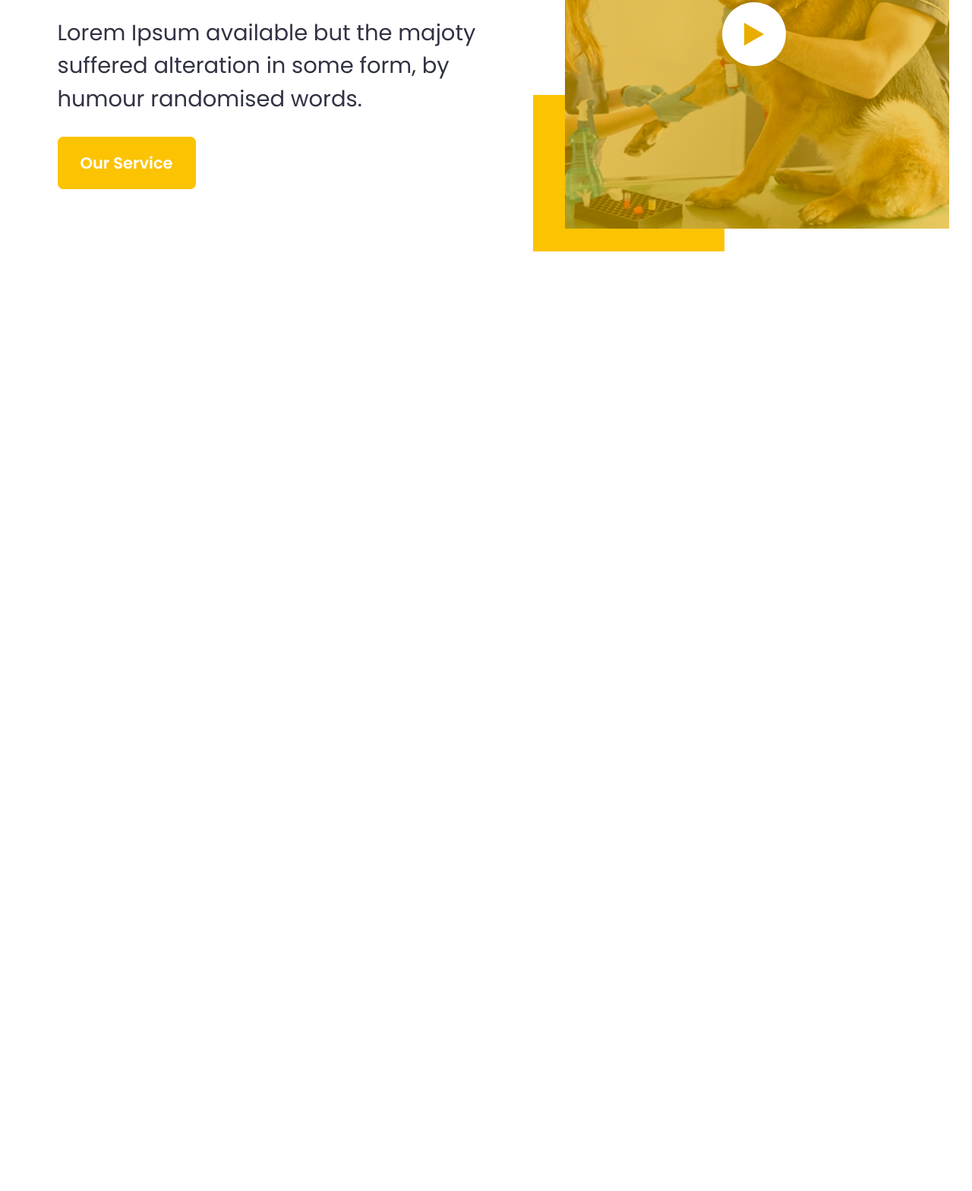
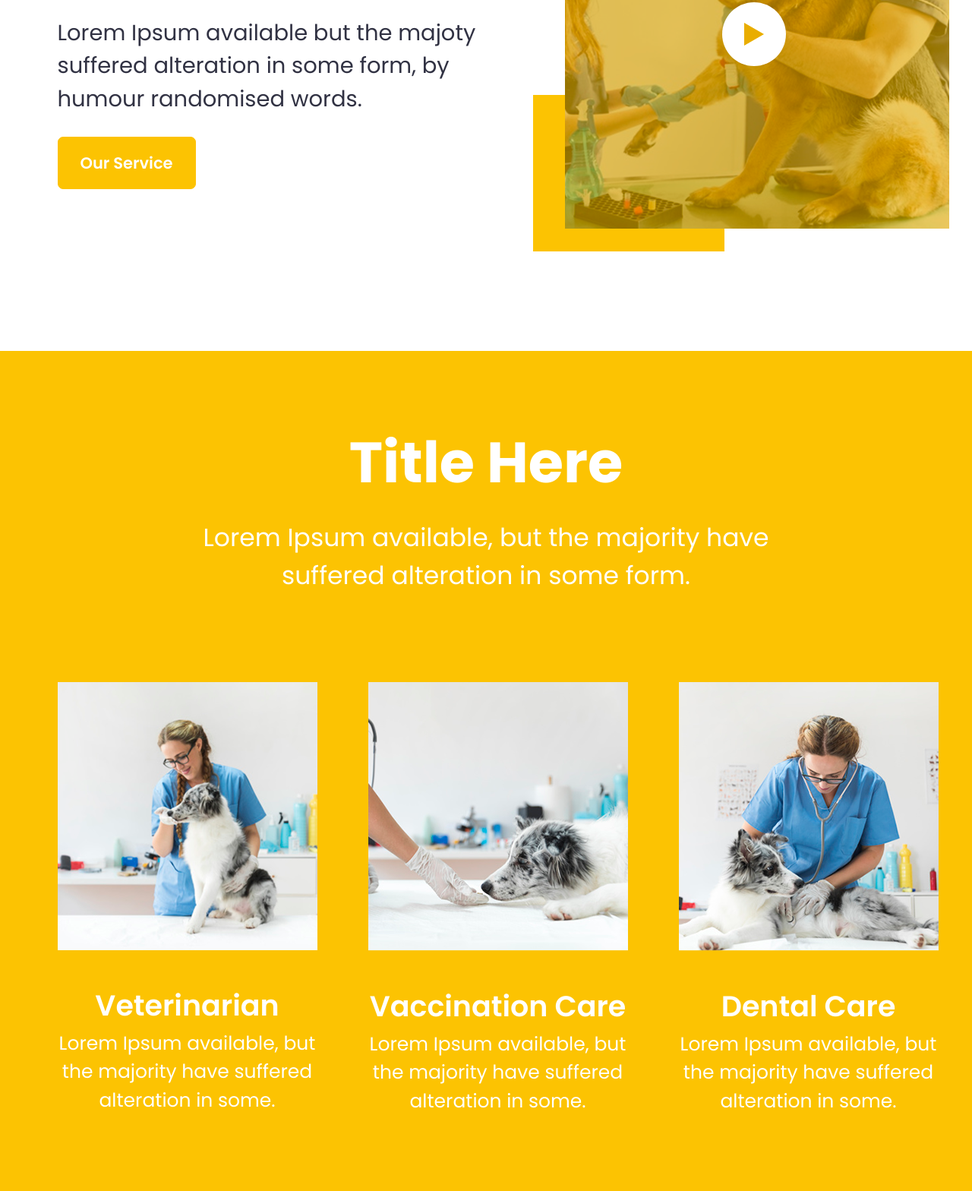
Before and after one commit to Arthur-Slabunov/landing, a website: page index.html in a window 1280 px wide. Shown: the part 1219-2787 px from the top of the page at 76% size. Before the commit the page ends 1681 px from the top, so only its background shows below. Drawn offline with nearby package versions, Linux system fonts and the light colour scheme.

Commit message:
card section

```diff
--- a/index.html
+++ b/index.html
@@ -65,7 +65,6 @@
                     <div class="header__text-actions">
                         <button type="button" class="btn btn-info btn-header-info">Contact Us</button>
                         <button type="button" class="btn btn-outline-light btn-header-light">Our Service</button>
-
                     </div>
                 </div>
                 <div class="header__img col-6"><img src="assets/images/dog-header.png" alt=""></div>
@@ -90,12 +89,47 @@
                     <div class="img">
                         <img src="assets/images/section-dog.png" alt="">
                         <img class="play" src="assets/images/play.png" alt="">
-
                     </div>
                     <span class="img-block"></span>
                 </div>
+            </div>
+    </section>
 
+    <section class="section-yellow">
+        <div class="wrapper">
+
+            <div class="cards-container">
+                <div class="cards-container-text ">
+                    <h1 class="cards-container-text__title">Title Here</h1>
+                    <p class="cards-container-text__subtitle"> Lorem Ipsum available, but the majority have <br>
+                        suffered alteration in some form.</p>
+                </div>
+                <div class="cards-container-cards">
+                    <div class="card-card">
+                        <img class="card-card-img" src="assets/images/card-first.png" alt="">
+                        <h2 class="card-card-title">Veterinarian</h2>
+                        <p class="card-card-subtitle"> Lorem Ipsum available, but
+                            the majority have suffered
+                            alteration in some.</p>
+                    </div>
+                    <div class="card-card">
+                        <img class="card-card-img" src="assets/images/card-second.png" alt="">
+                        <h2 class="card-card-title">Vaccination Care</h2>
+                        <p class="card-card-subtitle"> Lorem Ipsum available, but
+                            the majority have suffered
+                            alteration in some.</p>
+                    </div>
+                    <div class="card-card">
+                        <img class="card-card-img" src="assets/images/card-third.png" alt="">
+                        <h2 class="card-card-title">Dental Care</h2>
+                        <p class="card-card-subtitle"> Lorem Ipsum available, but
+                            the majority have suffered
+                            alteration in some.</p>
+                    </div>
+                </div>
             </div>
+
+        </div>
     </section>
 
     <script src="https://cdn.jsdelivr.net/npm/bootstrap@5.3.3/dist/js/bootstrap.bundle.min.js"
--- a/src/scss/common/typography.scss
+++ b/src/scss/common/typography.scss
@@ -37,3 +37,35 @@
   font-weight: 400;
   font-family: 'Poppins';
 }
+
+.cards-container-text__title {
+  font-size: 75px;
+  color: #ffffff;
+  font-weight: 700;
+  font-family: 'Poppins';
+  text-align: center;
+}
+
+.cards-container-text__subtitle {
+  font-size: 33px;
+  color: #ffffff;
+  font-weight: 400;
+  font-family: 'Poppins';
+  text-align: center;
+}
+
+.card-card-title {
+  font-size: 38px;
+  color: #ffffff;
+  font-weight: 600;
+  font-family: 'Poppins';
+  text-align: center;
+}
+
+.card-card-subtitle {
+  font-size: 25px;
+  color: #ffffff;
+  font-weight: 400;
+  font-family: 'Poppins';
+  text-align: center;
+}
--- /dev/null
+++ b/src/scss/components/sections/cards-section.scss
@@ -0,0 +1,28 @@
+.cards-container-text {
+  display: flex;
+  align-items: center;
+  flex-direction: column;
+  padding-top: 102px;
+}
+
+.cards-container-text__title {
+  margin-bottom: 29px;
+}
+
+.cards-container-cards {
+  display: flex;
+  margin-top: 100px;
+  gap: 67px;
+}
+
+.card-card {
+  max-width: 342px;
+}
+
+.card-card-title {
+  margin-top: 50px;
+}
+
+.card-card-subtitle {
+  margin-bottom: 100px;
+}
--- a/src/scss/components/sections/index.scss
+++ b/src/scss/components/sections/index.scss
@@ -1 +1,2 @@
 @forward 'section.scss';
+@forward 'cards-section.scss';
```
Also changed, not shown: assets/css/style.css, assets/images/card-first.png (added), assets/images/card-second.png (added), assets/images/card-third.png (added).
